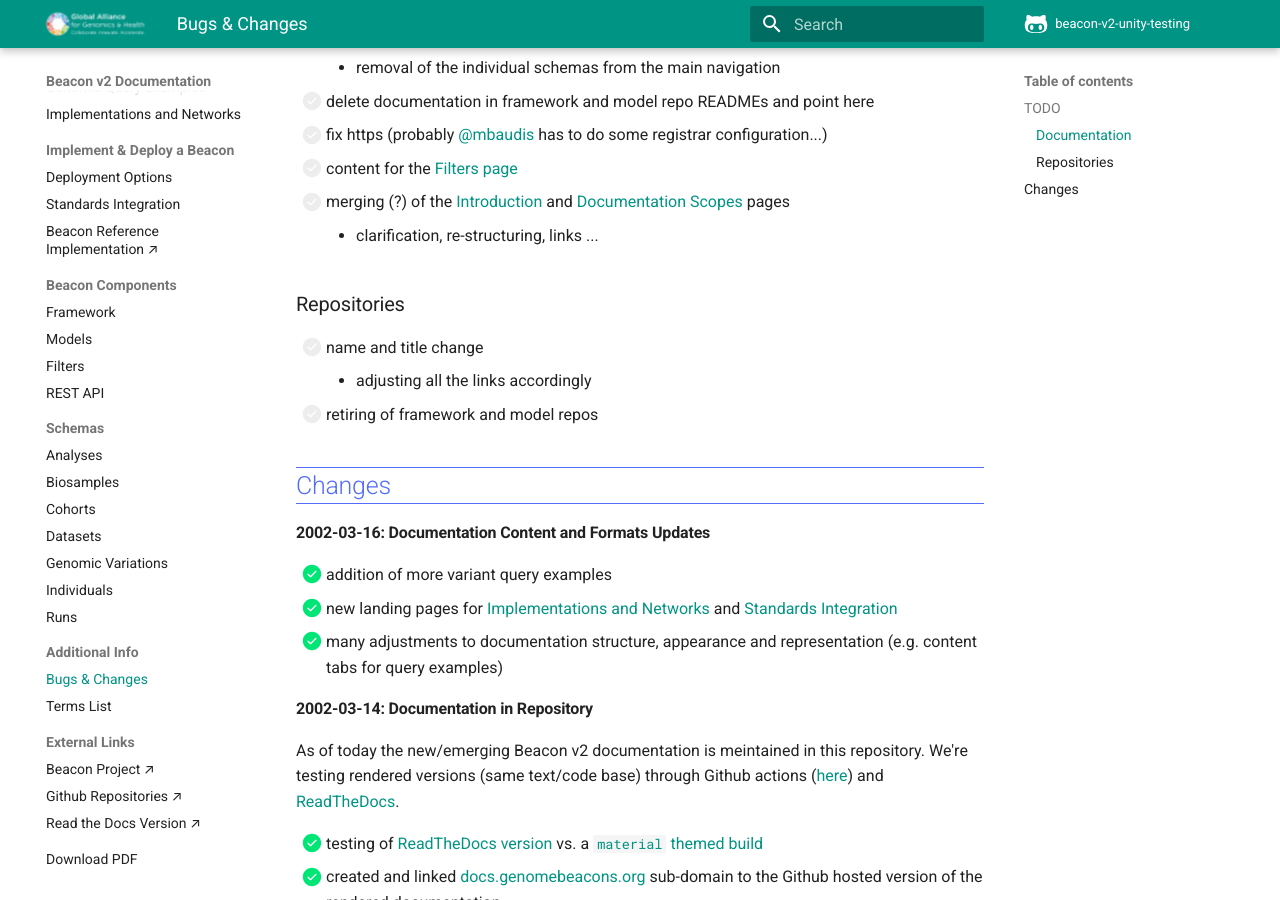
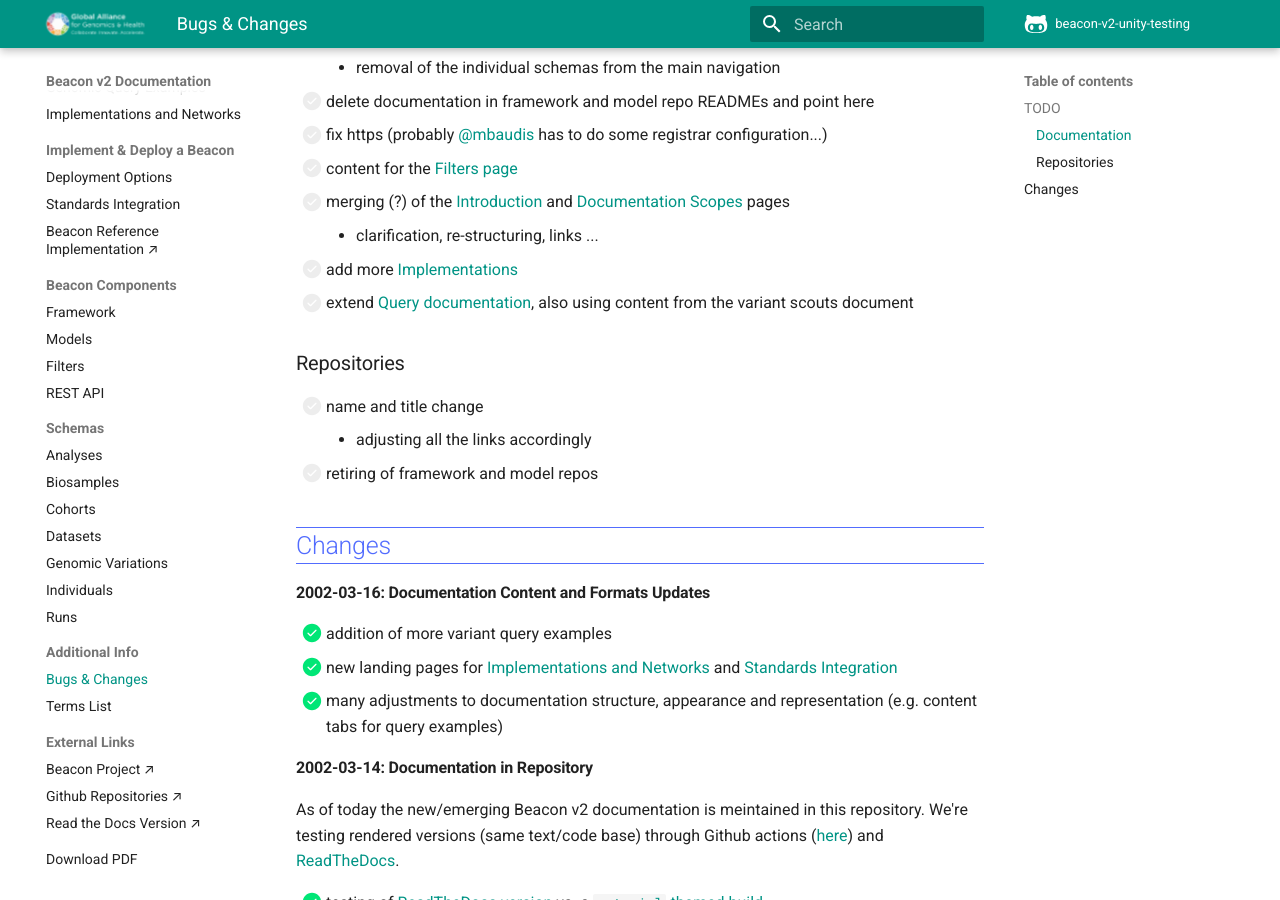
Before and after one commit to ga4gh-beacon/beacon-v2, an MkDocs documentation site: the page built from docs/bugs-changes-log.md, in a window 1280 px wide and 900 px high, scrolled down 358 px. Built offline with MkDocs 1.6.1 and Material for MkDocs 9.7.7, drawn with Linux system fonts in a browser that asks for light colours; comment, search, counter and statistics services are not loaded.

Commit message:
Update bugs-changes-log.md

```diff
--- a/docs/bugs-changes-log.md
+++ b/docs/bugs-changes-log.md
@@ -14,6 +16,8 @@
 * [ ] content for the [Filters page](filters.md)
 * [ ] merging (?) of the [Introduction](index.md) and [Documentation Scopes](roles.md) pages
     - clarification, re-structuring, links ...
+* [ ] add more [Implementations](implementations-and-networks.md)
+* [ ] extend [Query documentation](variant-queries.md), also using content from the variant scouts document
 
 
 ### Repositories
```
Also changed, not shown: other parts of docs/bugs-changes-log.md (+2 -0 lines).
